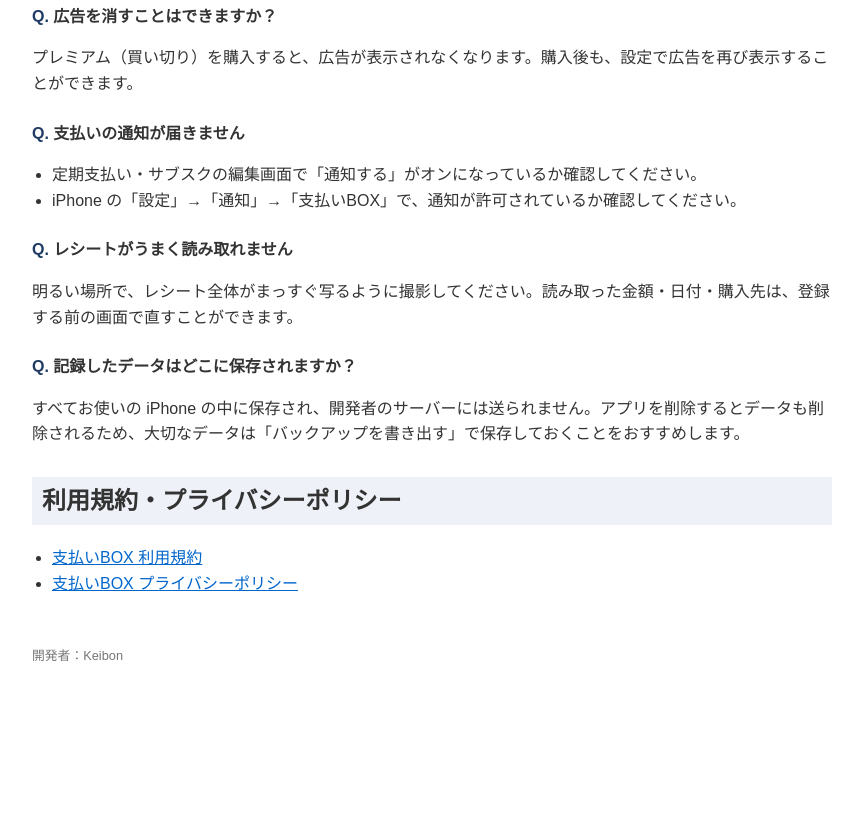
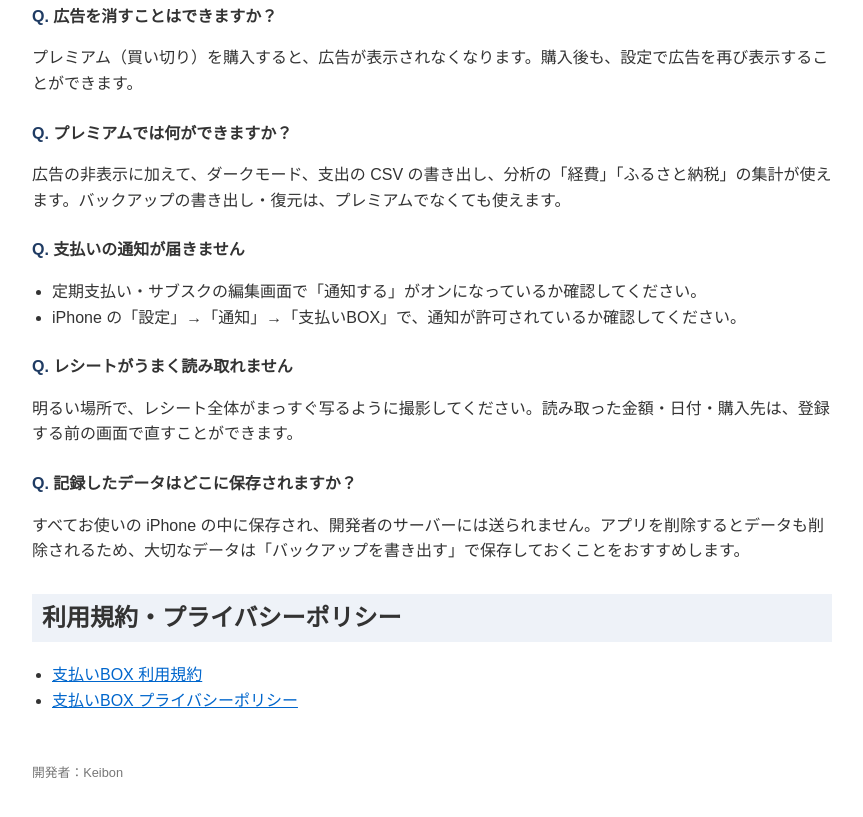
Before and after one commit to KeibonSato/my-app-policy, a plain HTML site: page paymanagement/support.html in a window 1280 px wide. Shown: the part 960-1777 px from the top of the page, without its empty margins (208-1071 px from the left). Before the commit the page ends 1660 px from the top, so only its background shows below. Drawn offline with Linux system fonts and the light colour scheme.

Commit message:
Add premium features FAQ to 支払いBOX support page
Co-Authored-By: Claude Opus 5.5 <noreply@anthropic.com>

```diff
--- a/paymanagement/support.html
+++ b/paymanagement/support.html
@@ -45,6 +45,9 @@
     <h3>広告を消すことはできますか？</h3>
     <p>プレミアム（買い切り）を購入すると、広告が表示されなくなります。購入後も、設定で広告を再び表示することができます。</p>
 
+    <h3>プレミアムでは何ができますか？</h3>
+    <p>広告の非表示に加えて、ダークモード、支出の CSV の書き出し、分析の「経費」「ふるさと納税」の集計が使えます。バックアップの書き出し・復元は、プレミアムでなくても使えます。</p>
+
     <h3>支払いの通知が届きません</h3>
     <ul>
         <li>定期支払い・サブスクの編集画面で「通知する」がオンになっているか確認してください。</li>
```
